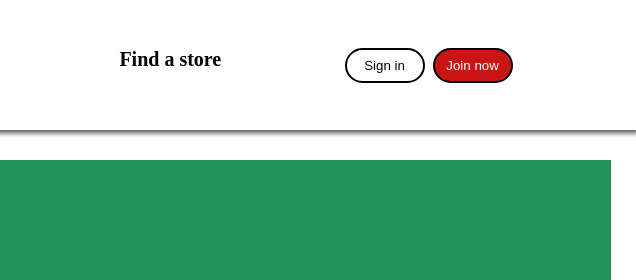
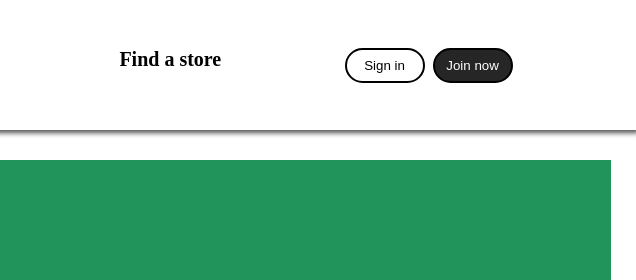
Before and after one commit to khushi407/starbucks, a plain HTML site: page index.html in a window 1280 px wide. Shown: the top 280 px of the page, 644-1280 px from the left. Drawn offline with Linux system fonts and the light colour scheme.

Commit message:
button change

```diff
--- a/style.css
+++ b/style.css
@@ -69,7 +69,7 @@ font-weight:bold;
     border: black solid 2px;
 }
 #join-btn{
-    background-color: rgb(202, 21, 21);
+    background-color: rgb(39, 38, 38);
     color: white;
     margin-left: 4px;
 }
```
